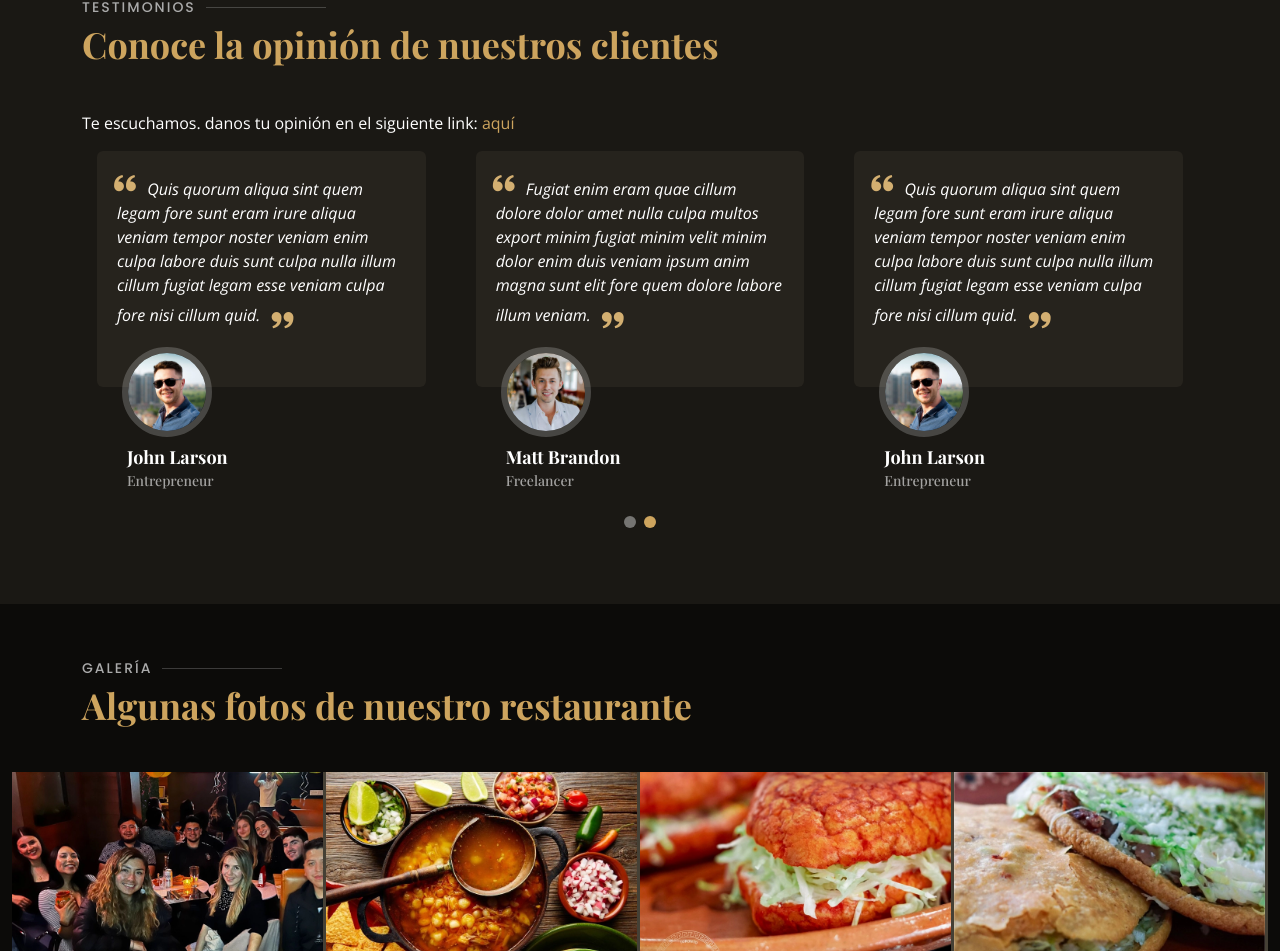
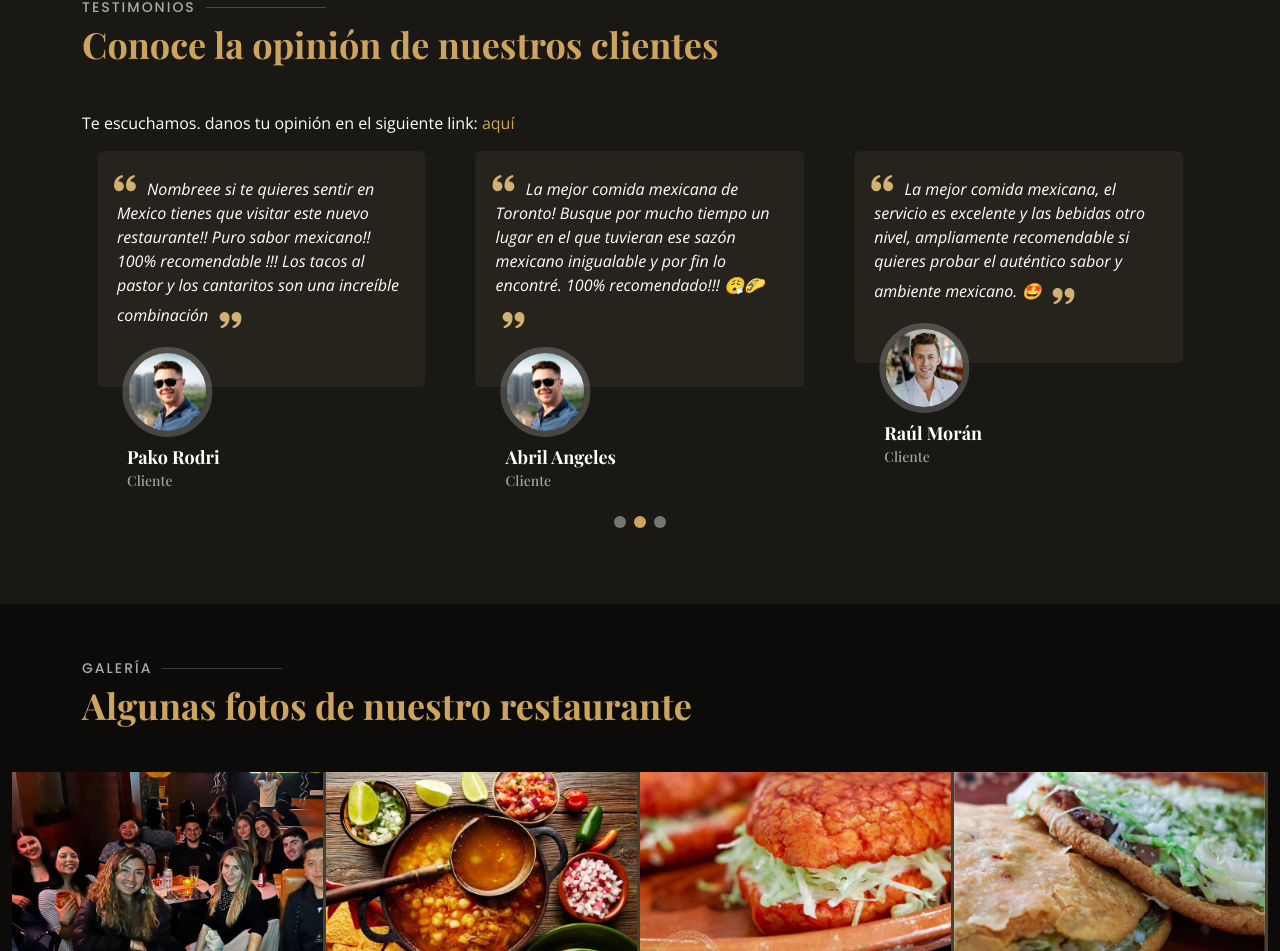
Before and after one commit to bussinesshmv/cantaritos, a plain HTML site: page index.html in a window 1280 px wide. Shown: the part 4521-5472 px from the top of the page. Drawn offline with nearby package versions, Linux system fonts and the light colour scheme; a web font is replaced by a local one.

```diff
--- a/index.html
+++ b/index.html
@@ -830,10 +830,8 @@
                 <div class="testimonial-item">
                   <p>
                     <i class="bx bxs-quote-alt-left quote-icon-left"></i>
-                    Fugiat enim eram quae cillum dolore dolor amet nulla culpa
-                    multos export minim fugiat minim velit minim dolor enim duis
-                    veniam ipsum anim magna sunt elit fore quem dolore labore
-                    illum veniam.
+                    La mejor comida mexicana, el servicio es excelente y las bebidas otro nivel,
+                    ampliamente recomendable si quieres probar el auténtico sabor y ambiente mexicano. 🤩
                     <i class="bx bxs-quote-alt-right quote-icon-right"></i>
                   </p>
                   <img
@@ -841,8 +839,8 @@
                     class="testimonial-img"
                     alt=""
                   />
-                  <h3>Matt Brandon</h3>
-                  <h4>Freelancer</h4>
+                  <h3>Ra&uacute;l Mor&aacute;n</h3>
+                  <h4>Cliente</h4>
                 </div>
               </div>
               <!-- End testimonial item -->
@@ -851,10 +849,9 @@
                 <div class="testimonial-item">
                   <p>
                     <i class="bx bxs-quote-alt-left quote-icon-left"></i>
-                    Quis quorum aliqua sint quem legam fore sunt eram irure
-                    aliqua veniam tempor noster veniam enim culpa labore duis
-                    sunt culpa nulla illum cillum fugiat legam esse veniam culpa
-                    fore nisi cillum quid.
+                    Nombreee si te quieres sentir en Mexico tienes que visitar este nuevo restaurante!!
+                    Puro sabor mexicano!! 100% recomendable !!! Los tacos al pastor y
+                    los cantaritos son una increíble combinación
                     <i class="bx bxs-quote-alt-right quote-icon-right"></i>
                   </p>
                   <img
@@ -862,8 +859,27 @@
                     class="testimonial-img"
                     alt=""
                   />
-                  <h3>John Larson</h3>
-                  <h4>Entrepreneur</h4>
+                  <h3>Pako Rodri</h3>
+                  <h4>Cliente</h4>
+                </div>
+              </div>
+              <!-- End testimonial item -->
+
+              <div class="swiper-slide">
+                <div class="testimonial-item">
+                  <p>
+                    <i class="bx bxs-quote-alt-left quote-icon-left"></i>
+                    La mejor comida mexicana de Toronto! Busque por mucho tiempo un lugar en el que tuvieran
+                    ese sazón mexicano inigualable y por fin lo encontré. 100% recomendado!!! 😮‍💨🌮
+                    <i class="bx bxs-quote-alt-right quote-icon-right"></i>
+                  </p>
+                  <img
+                    src="assets/img/testimonials/testimonials-5.jpg"
+                    class="testimonial-img"
+                    alt=""
+                  />
+                  <h3>Abril Angeles</h3>
+                  <h4>Cliente</h4>
                 </div>
               </div>
               <!-- End testimonial item -->
```
